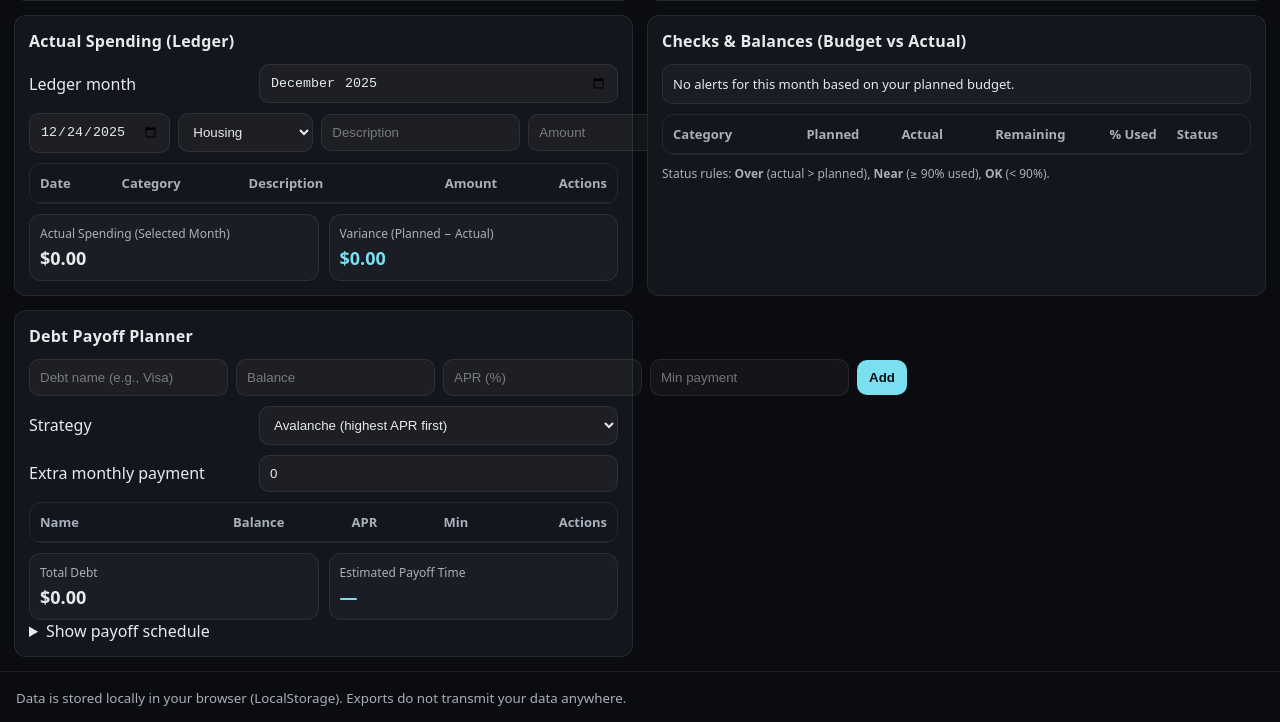
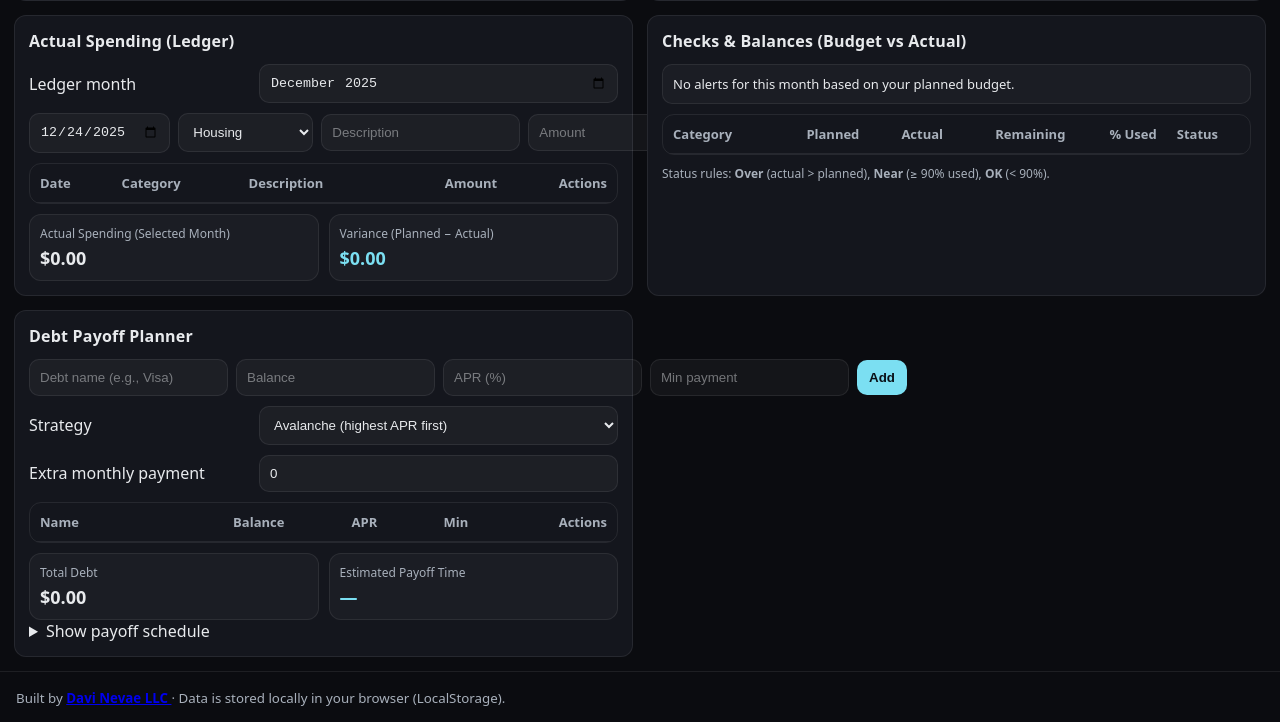
Before and after one commit to davinevae-hub/Checks-Balances, a plain HTML site: page index.html in a window 1280 px wide. Shown: the part 511-1233 px from the top of the page. Drawn offline with nearby package versions, Linux system fonts and the light colour scheme.

Commit message:
Update index.html

```diff
--- a/index.html
+++ b/index.html
@@ -248,7 +248,13 @@
   </main>
 
   <footer class="footer">
-    <small>Data is stored locally in your browser (LocalStorage). Exports do not transmit your data anywhere.</small>
-  </footer>
+  <small>
+    Built by
+    <a href="https://davinevae.com" target="_blank" rel="noopener">
+      <strong>Davi Nevae LLC</strong>
+    </a>
+    · Data is stored locally in your browser (LocalStorage).
+  </small>
+</footer>
 </body>
 </html>
```
